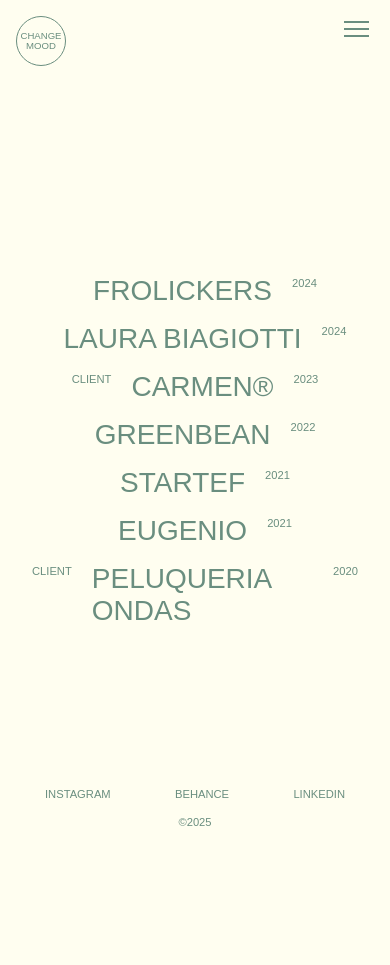
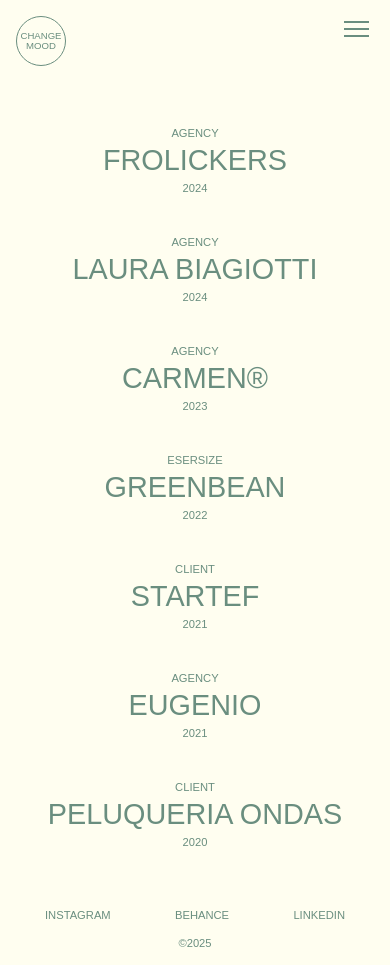
Before and after one commit to Leandro-Marin/portfolio-2025, a plain HTML site: page menu.html in a window 390 px wide. Before the commit the page ends 844 px from the top, so only its background shows below. Drawn offline with Linux system fonts and the light colour scheme.

Commit message:
arreglado el problema del menu en la versión mobile, queda todavía de perfeccionar las animaciones y los espacios

```diff
--- a/menu.html
+++ b/menu.html
@@ -25,32 +25,37 @@
 
     <main class="main-content main-projects">
       <div class="project">
+        <span>agency</span>
         <a class="project-menu" href="single-project.html">frolickers</a>
         <span>2024</span>
       </div>
 
       <div class="project">
+        <span>agency</span>
         <a class="project-menu" href="p-contest.html">laura biagiotti</a>
         <span>2024</span>
       </div>
 
       <div class="project">
-        <span>client</span>
+        <span>agency</span>
         <a class="project-menu" href="p-carmen.html">carmen®</a>
         <span>2023</span>
       </div>
 
       <div class="project">
+        <span>esersize</span>
         <a class="project-menu" href="p-greenbean.html">greenbean</a>
         <span>2022</span>
       </div>
 
       <div class="project">
+        <span>client</span>
         <a class="project-menu" href="p-startef.html">startef</a>
         <span>2021</span>
       </div>
 
       <div class="project">
+        <span>agency</span>
         <a class="project-menu" href="p-eugenio.html">eugenio</a>
         <span>2021</span>
       </div>
--- a/style/style.css
+++ b/style/style.css
@@ -126,15 +126,13 @@
   display: flex;
   justify-content: space-evenly;
   align-items: center;
-  max-width: 1000px;
-  padding: 0.5rem 0;
-  min-height: 30px;
+  padding: 0.75rem 0;
 }
 
 .project-menu {
   height: 2rem;
   font-family: 'Questrial', sans-serif;
-  font-size: 2rem;
+  font-size: 2.5rem;
   text-transform: uppercase;
   text-decoration: none;
   color: var(--main-text-color);
@@ -156,6 +154,11 @@
   text-transform: uppercase;
   text-decoration: none;
   color: var(--main-text-color);
+
+}
+
+.project:hover span{
+  font-style: italic;
 }
 
 .name {
@@ -340,14 +343,32 @@
     display: block !important;
   }
 
-  .project-menu {
-    height: 1rem;
-    font-size: 1.75rem;
+  .project {
+    padding: 0.5rem;
   }
 
-  .project-menu:hover {
-    font-size: 1.5rem;
+  .project {
+    display: flex;
+    flex-direction: column;
+    align-items: center;
+    padding: 0.5rem;
     text-align: center;
+  }
+
+  .project-menu {
+    font-size: 1.8rem;
+    height: auto;
+    margin: 0;
+    transition: all 0.3s ease;
+  }
+
+  .project span {
+    margin: 5px 0;
+    transition: font-style 0.3s ease;
+  }
+
+  .project-menu:hover span {
+    font-style: italic;
   }
 
   .project-header {
```
